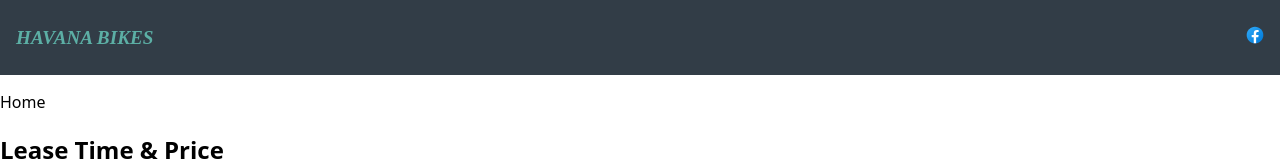
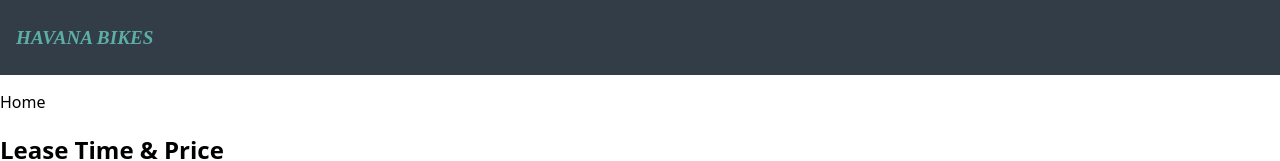
Before and after one commit to YuriPadilla/capstone-project-havana-bikes, a Next.js app: page / in a window 1280 px wide. Shown: the top 161 px of the page. Built offline with nearby package versions, Linux system fonts and the light colour scheme.

Commit message:
update code PR US#1 remove link to facebook

```diff
--- a/components/Header/StyledHeader.styled.js
+++ b/components/Header/StyledHeader.styled.js
@@ -15,13 +15,6 @@ export const StyledHeader = styled.header`
   position: relative;
 `;
 
-export const StyledIconFacebook = styled.div`
-  margin: 0;
-  padding: 0;
-  position: absolute;
-  right: 15px;
-`;
-
 export const StyledHeading = styled.h1`
   font-family: FugazOne-Regular;
   font-size: 1.2em;
--- a/components/Header/index.js
+++ b/components/Header/index.js
@@ -1,10 +1,4 @@
-import {
-  StyledHeader,
-  StyledHeading,
-  StyledIconFacebook,
-} from "./StyledHeader.styled";
-import Link from "next/link";
-import Image from "next/image";
+import { StyledHeader, StyledHeading } from "./StyledHeader.styled";
 
 export default function Header() {
   return (
@@ -12,16 +6,6 @@ export default function Header() {
       <StyledHeading>
         <em>HAVANA BIKES</em>
       </StyledHeading>
-      <StyledIconFacebook>
-        <Link href="https://www.facebook.com/havana.bike">
-          <Image
-            src="/images/iconFacebook.svg"
-            height={20}
-            width={20}
-            alt="IconFacebook"
-          />
-        </Link>
-      </StyledIconFacebook>
     </StyledHeader>
   );
 }
```
